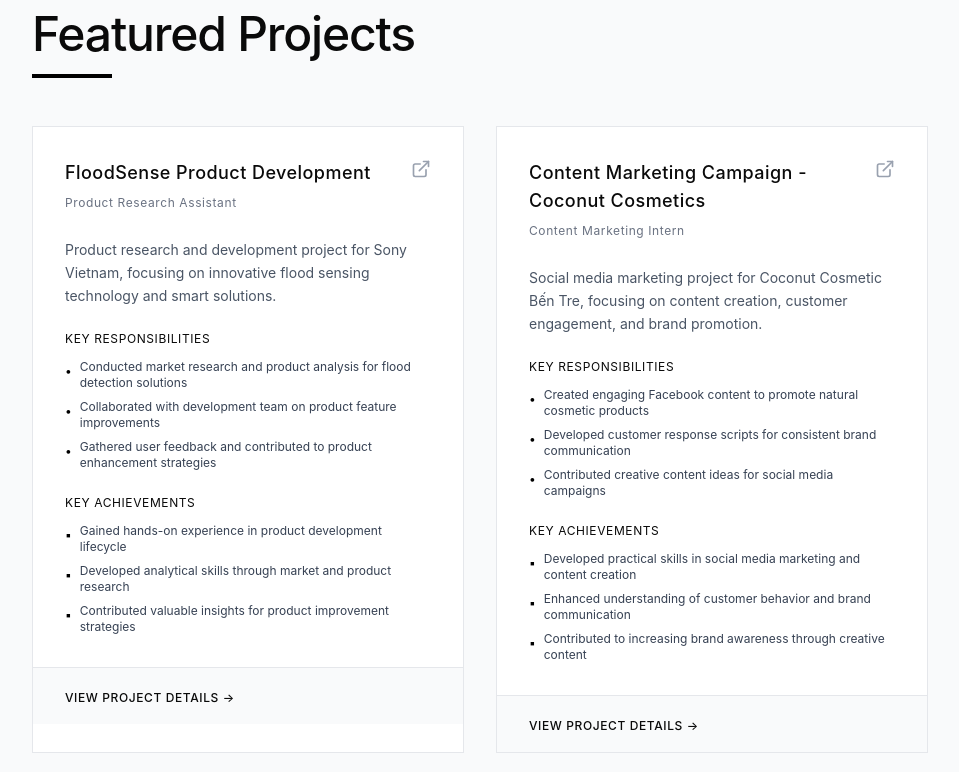
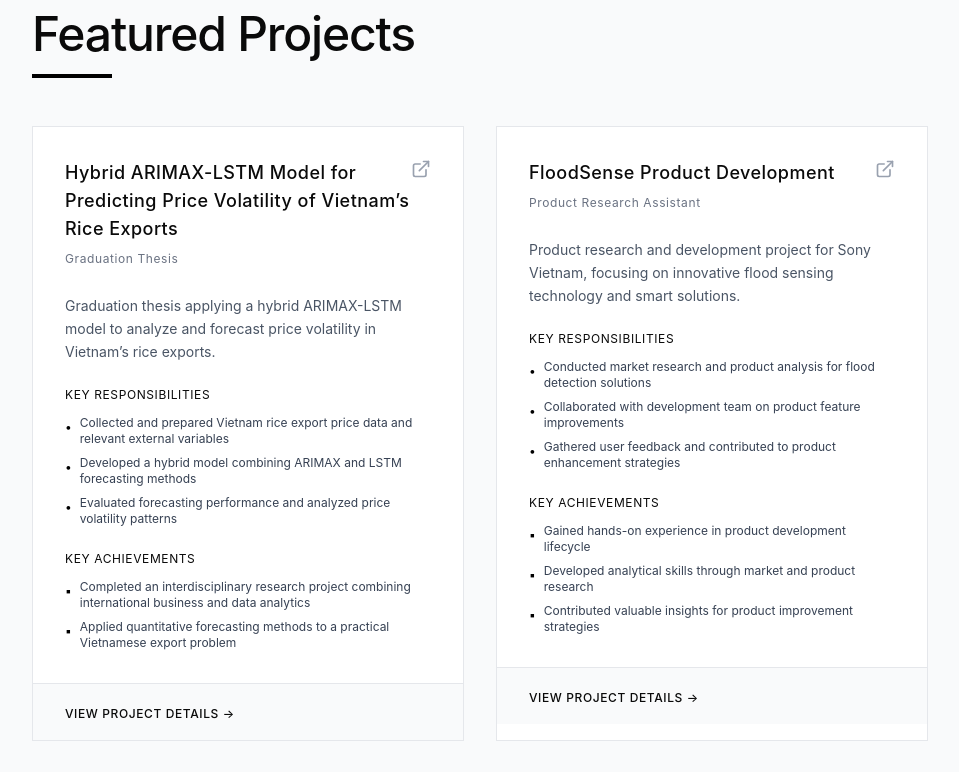
Before and after one commit to n-n-kim/TheAnh-s-Portfolio, a React (Vite) app: page / in a window 1280 px wide. Shown: the part 2606-3378 px from the top of the page, without its empty margins (288-1247 px from the left). Built offline with nearby package versions, Linux system fonts and the light colour scheme.

Commit message:
Update academic achievements and graduation thesis

```diff
--- a/src/app/components/AchievementsSection.tsx
+++ b/src/app/components/AchievementsSection.tsx
@@ -8,12 +8,32 @@ export function AchievementsSection() {
     {
       icon: Trophy,
       category: language === 'en' ? 'Academic Excellence' : 'Xuất sắc Học tập',
-      title: language === 'en' ? 'Good Student - SP26 Semester' : 'Sinh viên Giỏi - Học kỳ SP26',
+      title: language === 'en' ? 'Excellent Student - SU26 Semester' : 'Sinh viên Giỏi - Học kỳ SU26',
+      description: language === 'en'
+        ? 'Recognized for outstanding academic performance in the Summer 2026 semester at FPT University'
+        : 'Được công nhận danh hiệu Sinh viên Giỏi trong học kỳ Hè 2026 tại Đại học FPT',
+      date: language === 'en' ? 'Summer 2026' : 'Hè 2026',
+      impact: language === 'en' ? 'Sustained excellent academic performance through the final semester' : 'Duy trì thành tích học tập xuất sắc đến học kỳ cuối'
+    },
+    {
+      icon: Trophy,
+      category: language === 'en' ? 'Academic Excellence' : 'Xuất sắc Học tập',
+      title: language === 'en' ? 'Excellent Student - SP26 Semester' : 'Sinh viên Giỏi - Học kỳ SP26',
       description: language === 'en'
         ? 'Recognized for outstanding academic performance in Spring 2026 semester at FPT University'
         : 'Được công nhận vì thành tích học tập tốt trong học kỳ Xuân 2026 tại Đại học FPT',
       date: language === 'en' ? 'Spring 2026' : 'Xuân 2026',
       impact: language === 'en' ? 'Maintained high GPA and consistent academic performance' : 'Duy trì GPA cao và thành tích học tập ổn định'
+    },
+    {
+      icon: Star,
+      category: language === 'en' ? 'Graduation' : 'Tốt nghiệp',
+      title: language === 'en' ? 'Graduated with Honors' : 'Tốt nghiệp loại Giỏi',
+      description: language === 'en'
+        ? 'Graduated from FPT University with an overall GPA of 8.2/10'
+        : 'Tốt nghiệp Đại học FPT loại Giỏi với GPA toàn khóa 8,2/10',
+      date: '2026',
+      impact: language === 'en' ? 'Overall GPA: 8.2/10' : 'GPA toàn khóa: 8,2/10'
     },
     {
       icon: Trophy,
@@ -147,7 +167,7 @@ export function AchievementsSection() {
             <p className="text-xs tracking-wider">{language === 'en' ? 'CERTIFICATES' : 'CHỨNG CHỈ'}</p>
           </div>
           <div className="text-center p-6 bg-black text-white">
-            <p className="text-3xl mb-2">3x</p>
+            <p className="text-3xl mb-2">4x</p>
             <p className="text-xs tracking-wider">{language === 'en' ? 'GOOD' : 'GIỎI'}</p>
           </div>
           <div className="text-center p-6 bg-black text-white">
--- a/src/app/components/ProjectsSection.tsx
+++ b/src/app/components/ProjectsSection.tsx
@@ -5,6 +5,31 @@ export function ProjectsSection() {
   const { t, language } = useLanguage();
 
   const projects = [
+    {
+      title: language === 'en'
+        ? 'Hybrid ARIMAX-LSTM Model for Predicting Price Volatility of Vietnam’s Rice Exports'
+        : 'Mô hình lai ARIMAX-LSTM để dự đoán biến động giá xuất khẩu gạo của Việt Nam',
+      description: language === 'en'
+        ? 'Graduation thesis applying a hybrid ARIMAX-LSTM model to analyze and forecast price volatility in Vietnam’s rice exports.'
+        : 'Đồ án tốt nghiệp ứng dụng mô hình lai ARIMAX-LSTM để phân tích và dự đoán biến động giá xuất khẩu gạo của Việt Nam.',
+      role: language === 'en' ? 'Graduation Thesis' : 'Đồ án Tốt nghiệp',
+      responsibilities: language === 'en' ? [
+        'Collected and prepared Vietnam rice export price data and relevant external variables',
+        'Developed a hybrid model combining ARIMAX and LSTM forecasting methods',
+        'Evaluated forecasting performance and analyzed price volatility patterns'
+      ] : [
+        'Thu thập và xử lý dữ liệu giá xuất khẩu gạo Việt Nam cùng các biến ngoại sinh liên quan',
+        'Xây dựng mô hình dự báo lai kết hợp phương pháp ARIMAX và LSTM',
+        'Đánh giá hiệu quả dự báo và phân tích xu hướng biến động giá'
+      ],
+      achievements: language === 'en' ? [
+        'Completed an interdisciplinary research project combining international business and data analytics',
+        'Applied quantitative forecasting methods to a practical Vietnamese export problem'
+      ] : [
+        'Hoàn thành nghiên cứu liên ngành kết hợp kinh doanh quốc tế và phân tích dữ liệu',
+        'Ứng dụng phương pháp dự báo định lượng vào bài toán xuất khẩu thực tế của Việt Nam'
+      ]
+    },
     {
       title: language === 'en' ? 'FloodSense Product Development' : 'Phát triển sản phẩm FloodSense',
       description: language === 'en'
```
